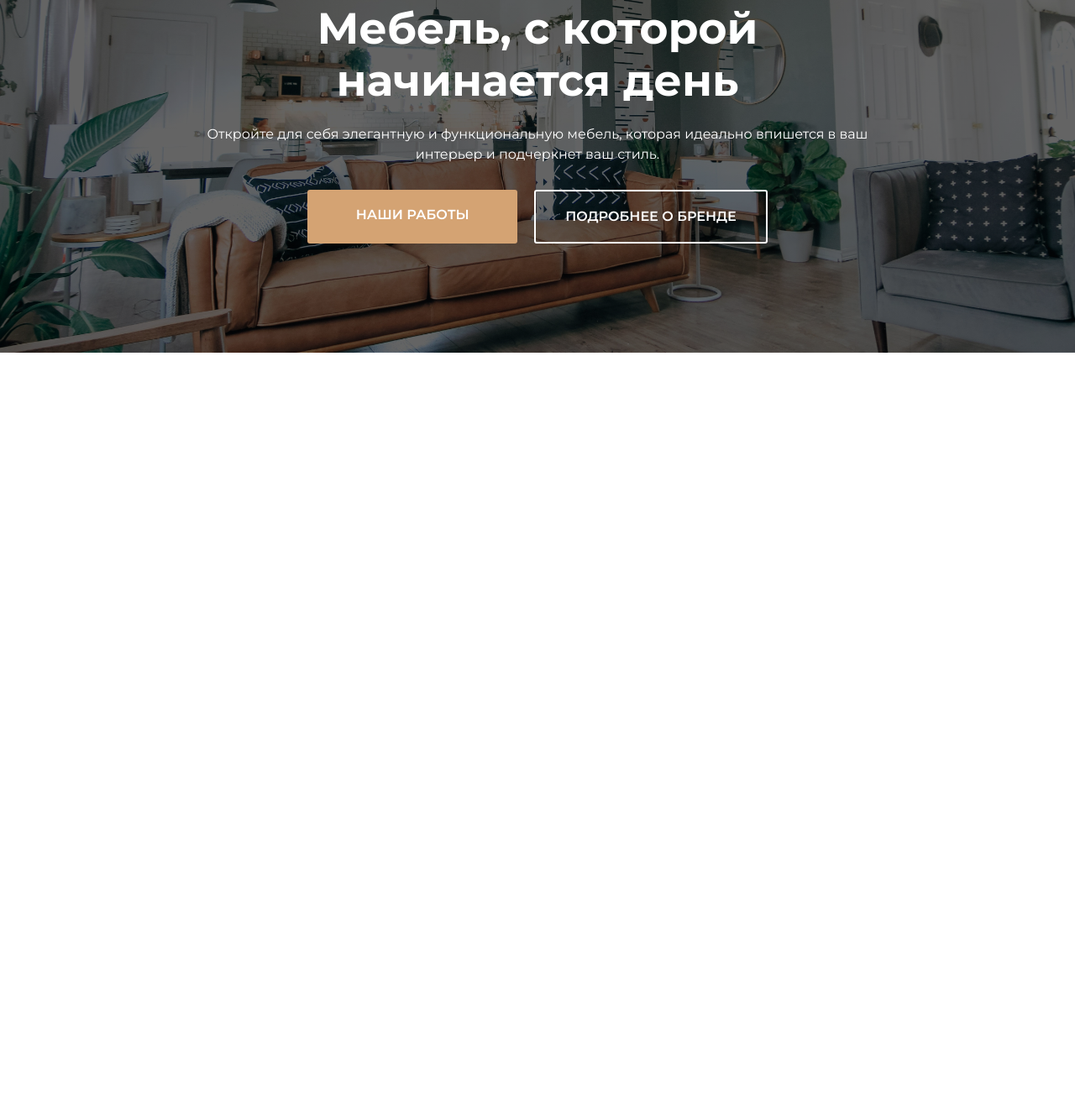
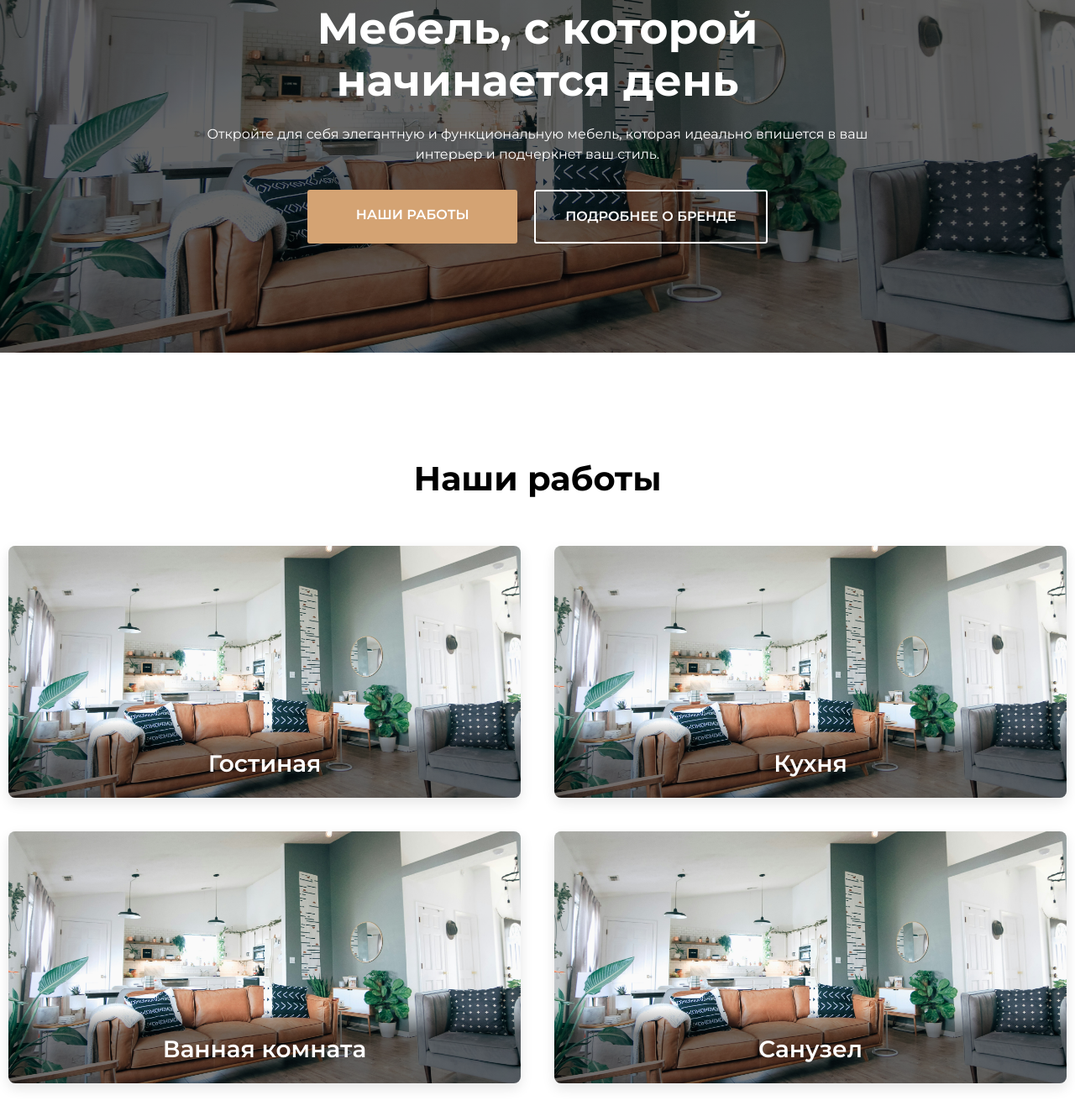
Before and after one commit to creator-of-masterpieces/Nimof-furniture-store-remastered, a website built with Vite: page src/index.html in a window 1280 px wide. Shown: the part 317-1640 px from the top of the page at 84% size. Before the commit the page ends 800 px from the top, so only its background shows below. Built offline with nearby package versions, Linux system fonts and the light colour scheme.

Commit message:
Добавил блок section-title; Добавил секцию work-preview;

```diff
--- /dev/null
+++ b/src/blocks/card/card.css
@@ -0,0 +1,27 @@
+.card {
+    display: flex;
+    flex-direction: column;
+    justify-content: end;
+    align-items: center;
+    padding: 20px;
+    overflow: hidden;
+    border-radius: 8px;
+    min-height: 300px;
+    background-image:  linear-gradient(to top, rgba(0, 0, 0, 0.5) 20%, transparent 30%), url("../../images/furniture/living-room.jpg");
+    background-repeat: no-repeat;
+    background-position: center;
+    background-size: cover;
+    box-shadow: rgba(0, 0, 0, 0.1) 0 6px 15px 0;
+    transition: translate 0.3s ease, box-shadow 0.3s ease;
+}
+
+.card:hover,
+.card:focus-visible{
+    translate: 0 -5px;
+    box-shadow: rgba(0, 0, 0, 0.4) 0 10px 20px 0;
+}
+.card__title {
+    color: var(--color-secondary);
+    font-size: 28px;
+    font-weight: 600;
+}
--- /dev/null
+++ b/src/blocks/category-list/category-list.css
@@ -0,0 +1,7 @@
+.category-list {
+    display: grid;
+    grid-template-columns: repeat(auto-fit, minmax(600px, 1fr));
+    gap: 40px;
+    width: 100%;
+    padding-inline: 10px;
+}
--- /dev/null
+++ b/src/blocks/section-title/section-title.css
@@ -0,0 +1,4 @@
+.section-title {
+    font-size: var(--font-size-section-title);
+    font-weight: var(--font-weight-bold);
+}
--- /dev/null
+++ b/src/blocks/work-preview/work-preview.css
@@ -0,0 +1,7 @@
+.work-preview {
+    display: flex;
+    flex-direction: column;
+    align-items: center;
+    padding-block-start: 120px;
+    row-gap: 50px;
+}
--- a/src/css/style.css
+++ b/src/css/style.css
@@ -4,6 +4,10 @@
 @import "../blocks/header/header.css";
 @import "../blocks/main/main.css";
 @import "../blocks/hero/hero.css";
+@import "../blocks/work-preview/work-preview.css";
+@import "../blocks/section-title/section-title.css";
+@import "../blocks/category-list/category-list.css";
+@import "../blocks/card/card.css";
 
 /* Установка базового шрифта и высоты строки */
 .main-page {
--- a/src/css/variables.css
+++ b/src/css/variables.css
@@ -19,6 +19,7 @@
   --font-size-m: 16px;
   --font-size-l: 20px;
   --font-size-xl: 32px;
+  --font-size-section-title: 40px;
   --font-weight-regular: 400;
   --font-weight-medium: 500;
   --font-weight-bold: 700;
--- a/src/index.html
+++ b/src/index.html
@@ -90,6 +90,8 @@
 
 <!--Основной контент-->
 <main class="main">
+
+    <!--    Стартовая секция-->
     <section class="hero">
         <div class="hero__content">
             <h1 class="visually-hidden">Интернет-магазин мебели Nimof — каталог современной мебели для дома</h1>
@@ -106,6 +108,40 @@
             </div>
         </div>
     </section>
+
+<!--    Секция Наши работы-->
+    <section class="work-preview container">
+        <h2 class="section-title">Наши работы</h2>
+
+<!--        Список категорий-->
+        <ul class="category-list">
+            <li class="category-list__item">
+                <a class="category-list__card card" href="#">
+                    <h3 class="card__title">Гостиная</h3>
+                </a>
+            </li>
+            <li class="category-list__item">
+                <a class="category-list__card card" href="#">
+                    <h3 class="card__title">Кухня</h3>
+                </a>
+            </li>
+            <li class="category-list__item">
+                <a class="category-list__card card" href="#">
+                    <h3 class="card__title">Ванная комната</h3>
+                </a>
+            </li>
+            <li class="category-list__item">
+                <a class="category-list__card card" href="#">
+                    <h3 class="card__title">Санузел</h3>
+                </a>
+            </li>
+            <li class="category-list__item">
+                <a class="category-list__card card" href="#">
+                    <h3 class="card__title">Шкафы</h3>
+                </a>
+            </li>
+        </ul>
+    </section>
 </main>
 <footer></footer>
 <script src="./js/main.js"></script>
```
